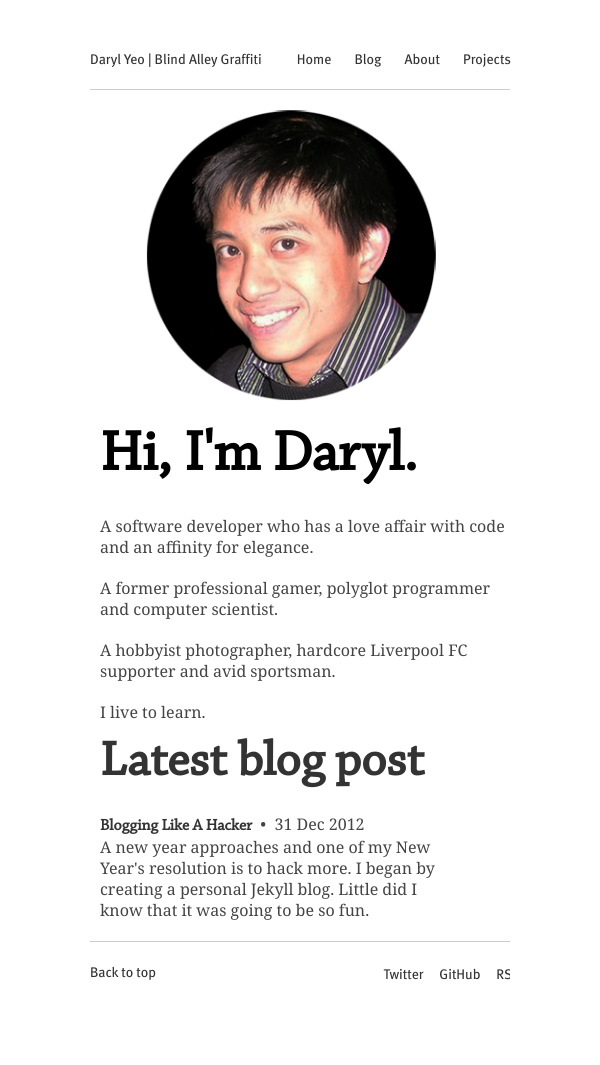
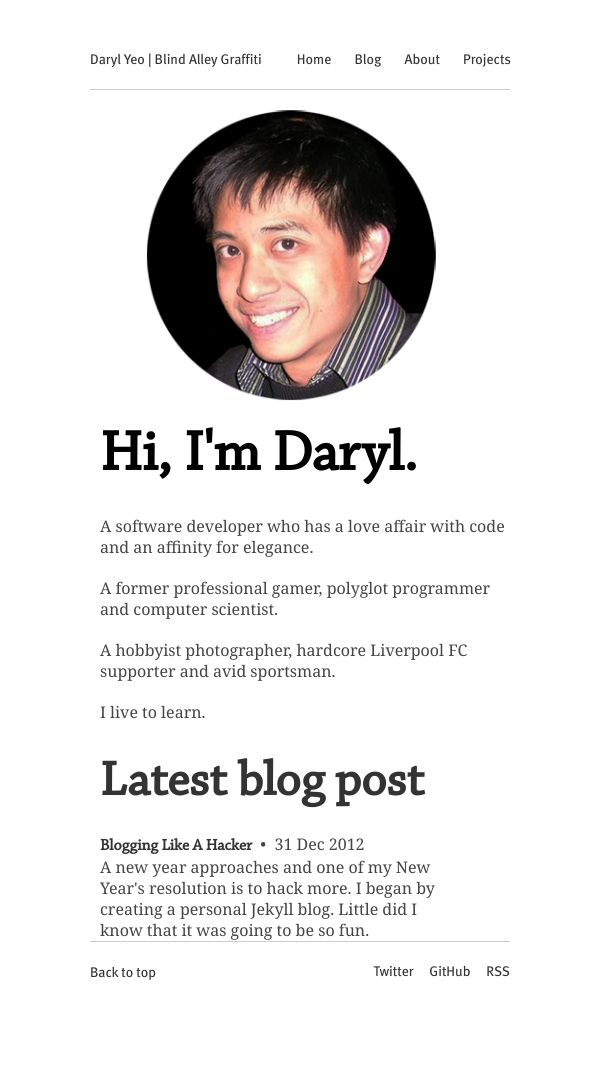
Before and after one commit to aacyun/jianxioy.github.com, a Jekyll site: the page built from index.html, in a window 600 px wide. Built offline with Jekyll 4.4.1, drawn with Linux system fonts in a browser that asks for light colours; Markdown is read by kramdown in place of the engine named in the settings.

Commit message:
Testing phone.

```diff
--- a/static/css/layout.css
+++ b/static/css/layout.css
@@ -216,6 +216,7 @@ a:hover {
 		}
 		#latest {
 			position: relative;
+			top: 20px;
 			left: 10px;
 		}
 		.back-to-top {
@@ -224,8 +225,8 @@ a:hover {
 		}
 		.offsite-links {
 			position: relative;
-			right: 500px;
-			bottom: 40px;
+			left: 0;
+			bottom: 43px;
 		}
 	}
 
```
